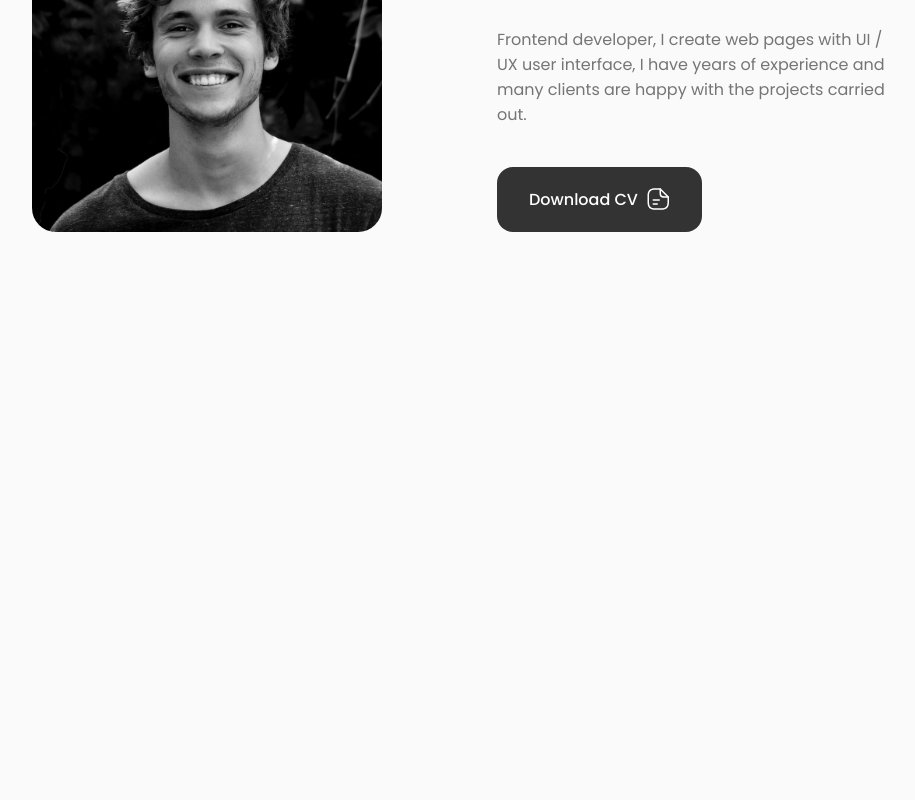
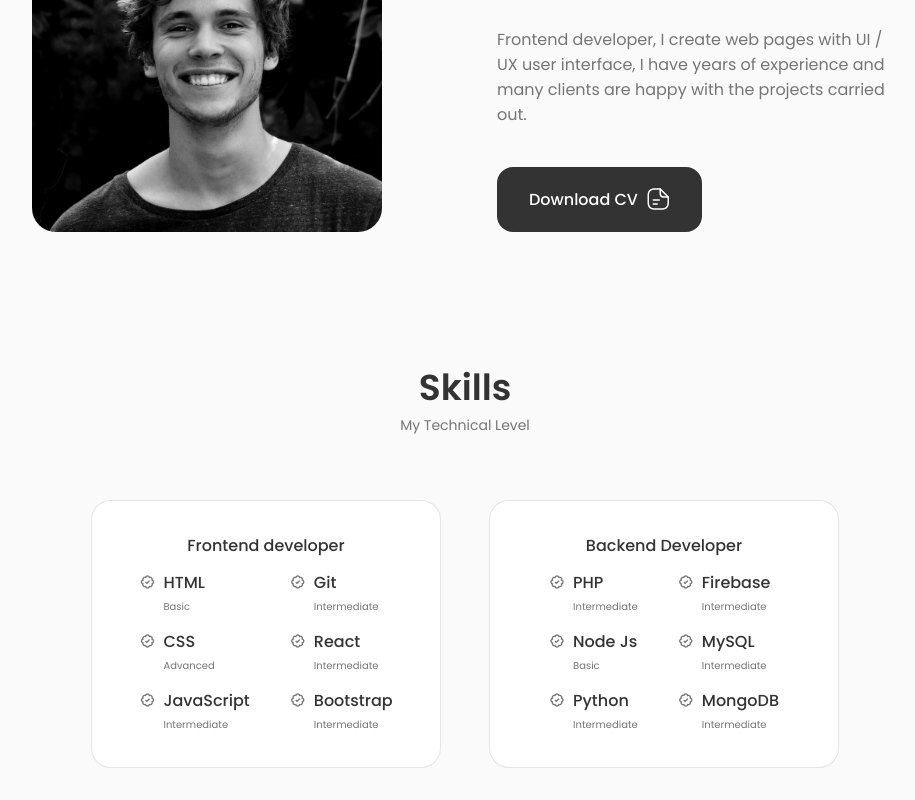
Before and after one commit to DaninduDilmina99/danie_portfolio, a React (Create React App) app: page / in a window 1280 px wide. Shown: the part 1011-1811 px from the top of the page, without its empty margins (175-1090 px from the left). Before the commit the page ends 1275 px from the top, so only its background shows below. Built offline with nearby package versions, Linux system fonts and the light colour scheme.

Commit message:
skills done

```diff
--- a/src/App.js
+++ b/src/App.js
@@ -3,6 +3,7 @@
 import Header from './components/header/Header';
 import Home from './components/home/Home';
 import About from './components/about/About';
+import Skills from './components/skills/Skills';
 
 
 const App = () => {
@@ -12,6 +13,7 @@
       <main className='main'>
         <Home />
         <About />
+        <Skills />
       </main>
     </>
   )
--- /dev/null
+++ b/src/components/skills/Backend.jsx
@@ -0,0 +1,68 @@
+import React from 'react';
+
+const Backend = () => {
+  return (
+    <div className="skills__content">
+    <h3 className="skills__title">Backend Developer</h3>
+
+    <div className="skills__box">
+        <div className="skills__group">
+            <div className="skills__data">
+            <i class='bx bx-badge-check'></i>
+            <div>
+                <h3 className="skills__name">PHP</h3>
+                <span className="skills__level">Intermediate</span>
+            </div>
+            </div>
+
+            <div className="skills__data">
+            <i class='bx bx-badge-check'></i>
+            <div>
+                <h3 className="skills__name">Node Js</h3>
+                <span className="skills__level">Basic</span>
+            </div>
+            </div>
+
+            <div className="skills__data">
+            <i class='bx bx-badge-check'></i>
+            <div>
+                <h3 className="skills__name">Python</h3>
+                <span className="skills__level">Intermediate</span>
+            </div>
+            </div>
+
+        </div>
+
+        <div className="skills__group">
+            <div className="skills__data">
+            <i class='bx bx-badge-check'></i>
+            <div>
+                <h3 className="skills__name">Firebase</h3>
+                <span className="skills__level">Intermediate</span>
+            </div>
+            </div>
+
+            <div className="skills__data">
+            <i class='bx bx-badge-check'></i>
+            <div>
+                <h3 className="skills__name">MySQL</h3>
+                <span className="skills__level">Intermediate</span>
+            </div>
+            </div>
+
+            <div className="skills__data">
+            <i class='bx bx-badge-check'></i>
+            <div>
+                <h3 className="skills__name">MongoDB</h3>
+                <span className="skills__level">Intermediate</span>
+            </div>
+            </div>
+
+        </div>
+    </div>
+
+</div>
+  )
+}
+
+export default Backend
--- /dev/null
+++ b/src/components/skills/Frontend.jsx
@@ -0,0 +1,66 @@
+import React from 'react'
+
+const Frontend = () => {
+  return (
+    <div className="skills__content">
+        <h3 className="skills__title">Frontend developer</h3>
+
+        <div className="skills__box">
+            <div className="skills__group">
+                <div className="skills__data">
+                <i class='bx bx-badge-check'></i>
+                <div>
+                    <h3 className="skills__name">HTML</h3>
+                    <span className="skills__level">Basic</span>
+                </div>
+                </div>
+
+                <div className="skills__data">
+                <i class='bx bx-badge-check'></i>
+                <div>
+                    <h3 className="skills__name">CSS</h3>
+                    <span className="skills__level">Advanced</span>
+                </div>
+                </div>
+
+                <div className="skills__data">
+                <i class='bx bx-badge-check'></i>
+                <div>
+                    <h3 className="skills__name">JavaScript</h3>
+                    <span className="skills__level">Intermediate</span>
+                </div>
+                </div>
+            </div>
+
+            <div className="skills__group">
+                <div className="skills__data">
+                <i class='bx bx-badge-check'></i>
+                <div>
+                    <h3 className="skills__name">Git</h3>
+                    <span className="skills__level">Intermediate</span>
+                </div>
+                </div>
+
+                <div className="skills__data">
+                <i class='bx bx-badge-check'></i>
+                <div>
+                    <h3 className="skills__name">React</h3>
+                    <span className="skills__level">Intermediate</span>
+                </div>
+                </div>
+
+                <div className="skills__data">
+                <i class='bx bx-badge-check'></i>
+                <div>
+                    <h3 className="skills__name">Bootstrap</h3>
+                    <span className="skills__level">Intermediate</span>
+                </div>
+                </div>
+            </div>
+        </div>
+
+    </div>
+  )
+}
+
+export default Frontend
--- /dev/null
+++ b/src/components/skills/Skills.jsx
@@ -0,0 +1,22 @@
+import React from 'react';
+import './skills.css';
+import Frontend from './Frontend';
+import Backend from './Backend';
+
+
+const Skills = () => {
+  return (
+    <section className="skill section" id="skills">
+        <h2 className="section__title">Skills</h2>
+        <span className="section__subtitle">My Technical Level</span>
+
+        <div className="skills__container container grid">
+            <Frontend />
+
+            <Backend />
+        </div>
+    </section>
+  )
+}
+
+export default Skills
--- /dev/null
+++ b/src/components/skills/skills.css
@@ -0,0 +1,84 @@
+.skills__container{
+    grid-template-columns: repeat(2, 350px);
+    column-gap: 3rem;
+    justify-content: center;
+}
+
+.skills__content{
+    background-color: var(--container-color);
+    border: 1px solid rgba(0, 0, 0, 0.1);
+    padding: 2rem 4rem;
+    border-radius: 1.25rem;
+}
+
+.skills__title{
+    font-size: var(--normal-font-size);
+    font-weight: var(--font-medium);
+    text-align: center;
+    margin-bottom: var(--mb-1);
+}
+
+.skills__box{
+    display: flex;
+    justify-content: center;
+    column-gap: 2.5rem;
+}
+
+.skills__group{
+    display: grid;
+    align-items: flex-start;
+    row-gap: 1rem;
+}
+
+.skills__data{
+    display: flex;
+    column-gap: 0.5rem;
+}
+
+.skills .bx-badge-check{
+    font-size: 1.5rem;
+    color: var(--title-color);
+}
+
+.skills__name{
+    font-size: var(--normal-font-size);
+    font-weight: var(--font-medium);
+    line-height: 18px;
+}
+
+.skills__level{
+    font-size: var(--tiny-font-size);
+}
+
+
+
+/*=============== BREAKPOINTS ===============*/
+/* For large devices */
+@media screen and (max-width: 992px) {
+    .skills__container{
+        grid-template-columns: max-content;
+        row-gap: 2rem;
+    }
+  }
+
+  /* For medium devices */
+  @media screen and (max-width: 576px) {
+    .skills__container{
+        grid-template-columns: 1fr;
+    }
+
+    .skills__content{
+        padding: 1.5rem;
+    }
+  }
+
+  /* For small devices */
+  @media screen and (max-width: 350px) {
+    .skills__box{
+        column-gap: 1.25rem;
+    }
+
+    .skills__name{
+        font-size: var(--smaller-font-size);
+    }
+  }
```
